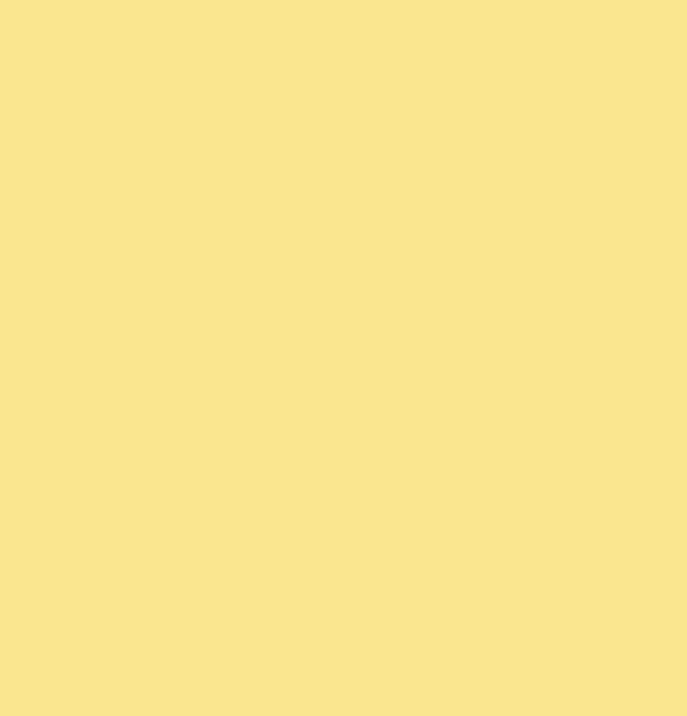
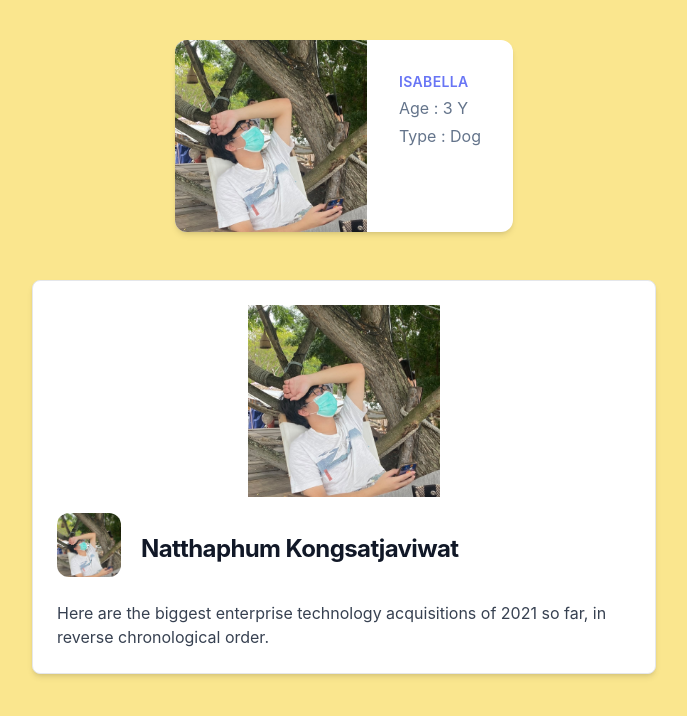
Before and after one commit to ze211311/PetScare, a React (Create React App) app: page /petStat in a window 1280 px wide. Before the commit this address had no page. Shown: the top 716 px of the page, without its empty margins (296-983 px from the left). Built offline with nearby package versions, Linux system fonts and the light colour scheme; what react-native would draw is missing.

Commit message:
Update 9-11-2023

```diff
--- a/src/App.js
+++ b/src/App.js
@@ -4,6 +4,7 @@ import Login from './Login';
 import { Route, BrowserRouter, Routes } from 'react-router-dom';
 import List from './Component/List';
 import petRecord from './Component/petRecord';
+import petStatus from './Component/petStatus';
 
 
 function App() {
@@ -13,6 +14,7 @@ function App() {
         <Route index element={Login()}></Route>
         <Route path='/petScare' element={List()}></Route>
         <Route path='/petRecord' element={petRecord()}></Route>
+        <Route path='/petStat' element={petStatus()}></Route>
       </Routes>
     </BrowserRouter>
   );
--- /dev/null
+++ b/src/Component/modal_Appoint.js
@@ -0,0 +1,58 @@
+import { StyleSheet, Text, View } from "react-native";
+import { Button, Checkbox, Label, Modal, TextInput } from 'flowbite-react';
+import React from "react";
+import Popup from 'reactjs-popup';
+import { useState } from "react";
+import Image_2 from "./img/record_butt.png"
+
+const Modal_appoint = () => {
+    const [openModal, setOpenModal] = useState("");
+  return (
+        <>
+        <button className="w-full px-4 py-2 tracking-wide text-white transition-colors duration-200 transform bg-blue-700 rounded-md hover:bg-blue-600 focus:outline-none focus:bg-purple-600" onClick={() => setOpenModal('form-elements')}>
+                <img
+              className="h-50 w-full object-cover md:h-full md:w-48"
+              src= {Image_2}
+              alt="Profile Pic"
+            />
+
+                </button>
+        <Modal show={openModal === 'form-elements'} size="md" popup onClose={() => setOpenModal(undefined)}>
+          <Modal.Body className="pt-8 bg-yellow-100 rounded">
+            <div className="space-y-6 bg-yellow-100">
+              <h3 className="text-xl font-medium text-gray-900 dark:text-white">Edit Profile</h3>
+              <div>
+                <div className="mb-2 block">
+                  <Label htmlFor="email" value="Your email" />
+                </div>
+                <TextInput id="email" placeholder="name@tni.ac.th" required />
+              </div>
+              <div>
+                <div className="mb-2 block">
+                  <Label htmlFor="username" value="Username : " />
+                </div>
+                <TextInput id="username" type="text" placeholder="Username" required />
+              </div>
+              <div>
+                <div className="mb-2 block">
+                  <Label htmlFor="password" value="Your password :" />
+                </div>
+                <TextInput id="password" type="password" placeholder="Password" required />
+              </div>
+              <div>
+                <div className="mb-2 block">
+                  <Label htmlFor="phone" value="Your phone number :" />
+                </div>
+                <TextInput id="tel" type="text" placeholder="0812345678" maxLength="10" required />
+              </div>
+              <div className="w-full">
+                <Button className="w-full px-4 py-2 tracking-wide text-white transition-colors duration-200 transform bg-purple-700 rounded-md hover:bg-purple-600 focus:outline-none focus:bg-purple-600">Register</Button>
+              </div>
+            </div>
+          </Modal.Body>
+        </Modal>
+      </>
+  );
+};
+
+export default Modal_appoint;
--- /dev/null
+++ b/src/Component/modal_Vacc.js
@@ -0,0 +1,58 @@
+import { StyleSheet, Text, View } from "react-native";
+import { Button, Checkbox, Label, Modal, TextInput } from 'flowbite-react';
+import React from "react";
+import Popup from 'reactjs-popup';
+import { useState } from "react";
+import Image_2 from "./img/record_butt.png"
+
+const Modal_Vacc = () => {
+    const [openModal, setOpenModal] = useState("");
+  return (
+        <>
+        <button className="w-full px-4 py-2 tracking-wide text-white transition-colors duration-200 transform bg-blue-700 rounded-md hover:bg-blue-600 focus:outline-none focus:bg-purple-600" onClick={() => setOpenModal('form-elements')}>
+                <img
+              className="h-50 w-full object-cover md:h-full md:w-48"
+              src= {Image_2}
+              alt="Profile Pic"
+            />
+
+                </button>
+        <Modal show={openModal === 'form-elements'} size="md" popup onClose={() => setOpenModal(undefined)}>
+          <Modal.Body className="pt-8 bg-yellow-100 rounded">
+            <div className="space-y-6 bg-yellow-100">
+              <h3 className="text-xl font-medium text-gray-900 dark:text-white">Edit Profile</h3>
+              <div>
+                <div className="mb-2 block">
+                  <Label htmlFor="email" value="Your email" />
+                </div>
+                <TextInput id="email" placeholder="name@tni.ac.th" required />
+              </div>
+              <div>
+                <div className="mb-2 block">
+                  <Label htmlFor="username" value="Username : " />
+                </div>
+                <TextInput id="username" type="text" placeholder="Username" required />
+              </div>
+              <div>
+                <div className="mb-2 block">
+                  <Label htmlFor="password" value="Your password :" />
+                </div>
+                <TextInput id="password" type="password" placeholder="Password" required />
+              </div>
+              <div>
+                <div className="mb-2 block">
+                  <Label htmlFor="phone" value="Your phone number :" />
+                </div>
+                <TextInput id="tel" type="text" placeholder="0812345678" maxLength="10" required />
+              </div>
+              <div className="w-full">
+                <Button className="w-full px-4 py-2 tracking-wide text-white transition-colors duration-200 transform bg-purple-700 rounded-md hover:bg-purple-600 focus:outline-none focus:bg-purple-600">Register</Button>
+              </div>
+            </div>
+          </Modal.Body>
+        </Modal>
+      </>
+  );
+};
+
+export default Modal_Vacc;
--- a/src/Component/petRecord.js
+++ b/src/Component/petRecord.js
@@ -3,6 +3,8 @@ import React from 'react'
 import Image from "./img/studiot.jpg"
 import Image_2 from "./img/record_butt.png"
 import Modal_editProf from "./modal_EditProf";
+import Modal_Vacc from './modal_Vacc';
+import Modal_appoint from './modal_Appoint';
 
 const petRecord = () => {
   return (
@@ -17,12 +19,12 @@ const petRecord = () => {
             />
           </div>
           <div className="p-8">
-            <div className="uppercase tracking-wide text-sm text-indigo-500 font-semibold">
-              Narongkorn Sangayotin
+          <div className="uppercase tracking-wide text-sm text-indigo-500 font-semibold">
+              Isabella
             </div>
-            <p className="mt-1 text-slate-500">Tel : 086-1234567</p>
+            <p className="mt-1 text-slate-500">Age : 3 Y</p>
             <p className="mt-1 text-slate-500">
-              Email : ze.narongkorn_st@tni.ac.th
+              Type : Dog
             </p>
             <Modal_editProf/>
           </div>
@@ -31,24 +33,18 @@ const petRecord = () => {
       <div className="my-10 mx-auto max-w-auto bg-white rounded-xl shadow-md overflow-hidden md:max-w-max">
         <div className="md:flex">
           <div className="p-8">
-            <div className="uppercase tracking-wide text-sm text-indigo-500 font-semibold">
-              Isabella
-            </div>
-            <p className="mt-1 text-slate-500">Age : 3 Y</p>
+
             <p className="mt-1 text-slate-500">
-              Type : Dog
+              <span className='text-purple-500'>Weight : </span>20 KG.
             </p>
             <p className="mt-1 text-slate-500">
-              Weight : 20 KG.
+            <span className='text-purple-500'>Birth-date : </span>9/9/2023
             </p>
             <p className="mt-1 text-slate-500">
-              Birth-Date : 9/9/2023
+            <span className='text-purple-500'>Clinic : </span>Sunshine Cleaning Clinic
             </p>
             <p className="mt-1 text-slate-500">
-              Clinic : Sunshine Cleaning Clinic
-            </p>
-            <p className="mt-1 text-slate-500">
-              Veterinarian : Natthaphum Kongsatjaviwat
+            <span className='text-purple-500'>Veterinarian : </span>Natthaphum Kongsatjaviwat
             </p>
             <div className='grid grid-cols-3 divide-x-8 divide-white'>
             <div className="mt-6">
@@ -61,22 +57,11 @@ const petRecord = () => {
                 </button>
             </div>
             <div className="mt-6">
-                <button className="w-full px-4 py-2 tracking-wide text-white transition-colors duration-200 transform bg-red-700 rounded-md hover:bg-red-600 focus:outline-none focus:bg-purple-600">
-                <img
-              className="h-50 w-full object-cover md:h-full md:w-48"
-              src= {Image_2}
-              alt="Profile Pic"
-            />
-                </button>
+                <Modal_appoint/>
             </div>
             <div className="mt-6">
-                <button className="w-full px-4 py-2 tracking-wide text-white transition-colors duration-200 transform bg-blue-700 rounded-md hover:bg-blue-600 focus:outline-none focus:bg-purple-600">
-                <img
-              className="h-50 w-full object-cover md:h-full md:w-48"
-              src= {Image_2}
-              alt="Profile Pic"
-            />
-                </button>
+            <Modal_Vacc/>
+
             </div>
             </div>
           </div>
--- /dev/null
+++ b/src/Component/petStatus.js
@@ -0,0 +1,37 @@
+import { StyleSheet, Text, View } from "react-native";
+import React from "react";
+import Image from "./img/studiot.jpg";
+import { Card } from "flowbite-react";
+import Status_post from "./status_post";
+
+const petStatus = () => {
+  return (
+    <div>
+      <div className="my-10 mx-auto max-w-auto bg-white rounded-xl shadow-md overflow-hidden md:max-w-max">
+        <div className="md:flex">
+          <div className="md:shrink-0">
+            <img
+              className="h-50 w-full object-cover md:h-full md:w-48"
+              src={Image}
+              alt="Profile Pic"
+            />
+          </div>
+          <div className="p-8">
+            <div className="uppercase tracking-wide text-sm text-indigo-500 font-semibold">
+              Isabella
+            </div>
+            <p className="mt-1 text-slate-500">Age : 3 Y</p>
+            <p className="mt-1 text-slate-500">Type : Dog</p>
+          </div>
+        </div>
+      </div>
+      <div className="grid lg:w-1/2 w-full mx-auto p-2 ">
+        <Status_post/>
+      </div>
+    </div>
+  );
+};
+
+export default petStatus;
+
+const styles = StyleSheet.create({});
--- /dev/null
+++ b/src/Component/status_post.js
@@ -0,0 +1,34 @@
+import { StyleSheet, Text, View } from 'react-native'
+import React from 'react'
+import { Card } from "flowbite-react";
+import Image from "./img/studiot.jpg";
+
+const Status_post = () => {
+  return (
+    <Card>
+          <img
+            className="h-50 w-full object-cover md:h-full md:w-48 mx-auto"
+            src={Image}
+            alt="Profile Pic"
+          />
+          <div className="flex">
+            <img
+              className="lg:h-16 lg:w-16 md:h-10 md:w-10 object-cover rounded-xl h-10 w-10"
+              src={Image}
+              alt="Profile Pic"
+            />
+            <h1 className="lg:text-2xl md:text-xl font-bold tracking-tight text-gray-900 dark:text-white lg:p-5 pl-3 my-auto">
+              Natthaphum Kongsatjaviwat
+            </h1>
+          </div>
+          <p className="font-normal text-gray-700 dark:text-gray-400">
+            Here are the biggest enterprise technology acquisitions of 2021 so
+            far, in reverse chronological order.
+          </p>
+        </Card>
+  )
+}
+
+export default Status_post
+
+const styles = StyleSheet.create({})
```
